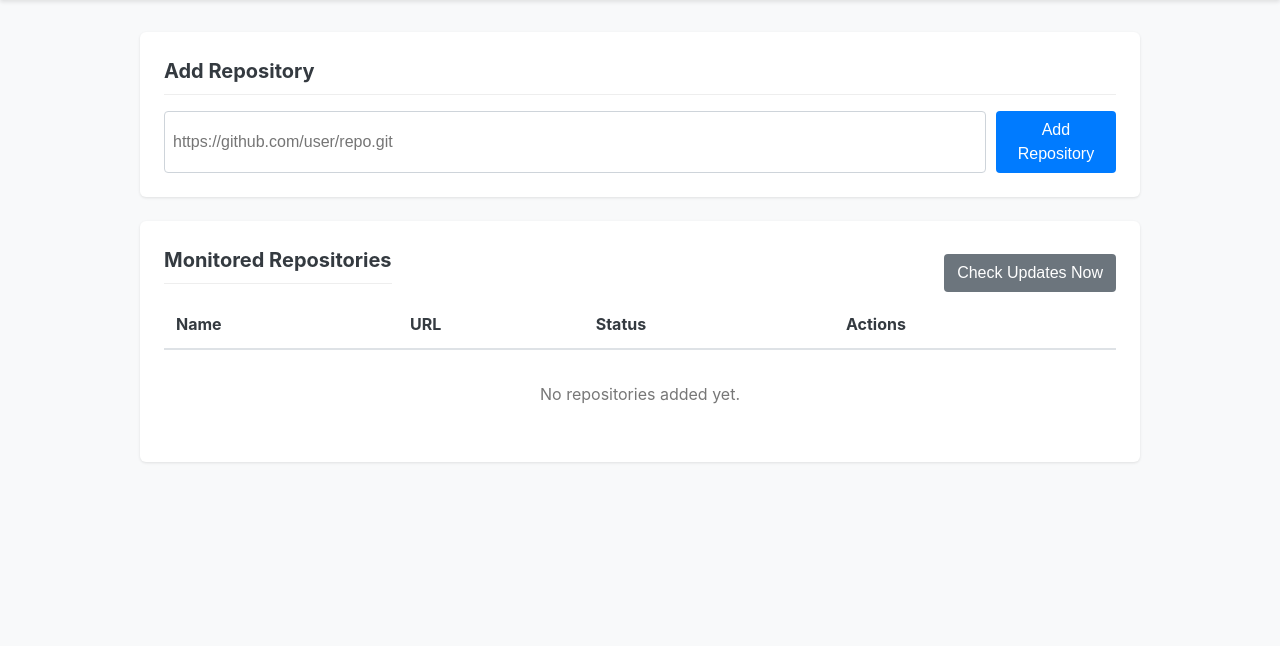
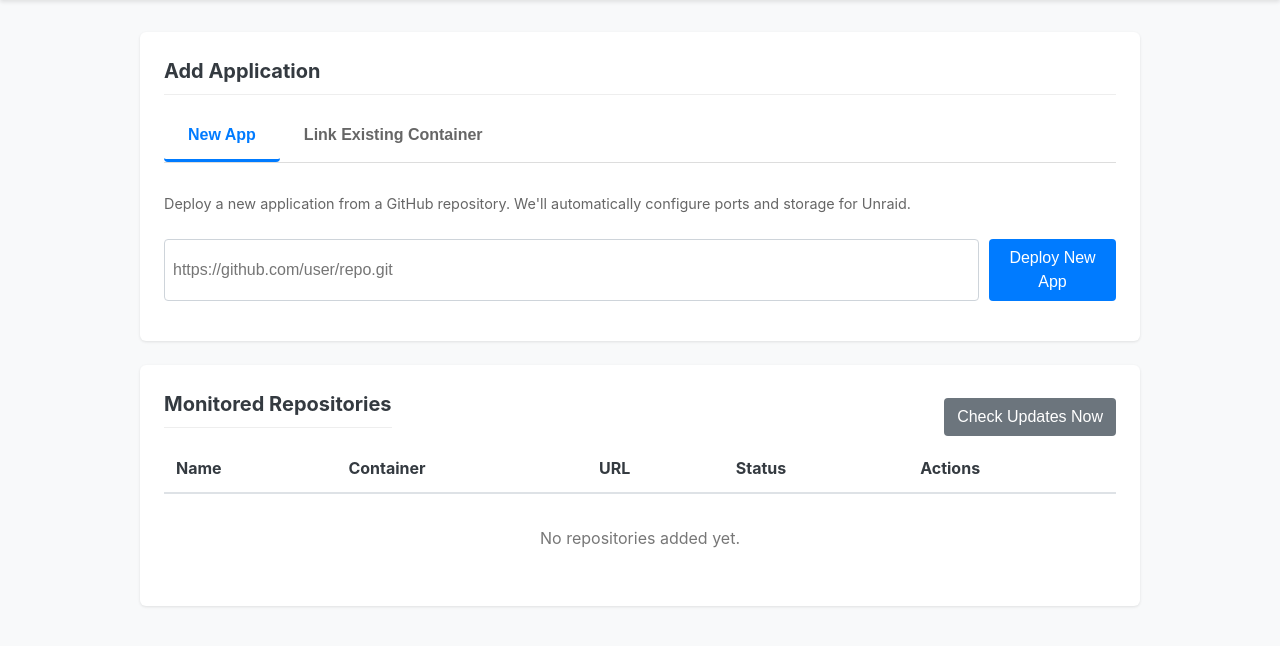
Before and after one commit to LordVaderXIII/Appmanager, a FastAPI app: page / in a window 1280 px wide. Shown: the part 62-708 px from the top of the page. Run offline with FastAPI, Linux system fonts and the light colour scheme; data that the repository does not hold is empty.

Commit message:
feat: Link existing containers and auto-config for new apps
- Added `container_name`, `port_mappings`, `volume_mappings`, `env_vars` to `Repository` model.
- Enhanced `DockerService` to list, inspect, and run containers with custom config.
- Updated `add_repo` logic to handle linking existing containers and auto-provisioning (ports/volumes) for new apps.
- Updated `dashboard.html` with Tabs for "New App" and "Link Existing Container".

```diff
--- a/src/main.py
+++ b/src/main.py
@@ -1,6 +1,6 @@
 from fastapi import FastAPI, Request, Depends, Form, HTTPException, BackgroundTasks
 from fastapi.templating import Jinja2Templates
-from fastapi.responses import HTMLResponse, RedirectResponse
+from fastapi.responses import HTMLResponse, RedirectResponse, JSONResponse
 from fastapi.staticfiles import StaticFiles
 from sqlalchemy.orm import Session
 from apscheduler.schedulers.background import BackgroundScheduler
@@ -8,7 +8,8 @@ import uvicorn
 import logging
 import os
 import hashlib
-from typing import List
+import json
+from typing import List, Optional
 
 from .database import engine, Base, get_db
 from .models import Repository, Settings, ErrorLog
@@ -43,6 +44,26 @@ def run_migrations():
                 if "github_token" not in columns:
                     logger.info("Migrating DB: Adding github_token to settings")
                     conn.execute(text("ALTER TABLE settings ADD COLUMN github_token VARCHAR"))
+
+                # Check for new columns in repositories
+                result = conn.execute(text("PRAGMA table_info(repositories)"))
+                repo_columns = [row[1] for row in result.fetchall()]
+
+                if "container_name" not in repo_columns:
+                    logger.info("Migrating DB: Adding container_name to repositories")
+                    conn.execute(text("ALTER TABLE repositories ADD COLUMN container_name VARCHAR"))
+
+                if "port_mappings" not in repo_columns:
+                    logger.info("Migrating DB: Adding port_mappings to repositories")
+                    conn.execute(text("ALTER TABLE repositories ADD COLUMN port_mappings TEXT"))
+
+                if "volume_mappings" not in repo_columns:
+                    logger.info("Migrating DB: Adding volume_mappings to repositories")
+                    conn.execute(text("ALTER TABLE repositories ADD COLUMN volume_mappings TEXT"))
+
+                if "env_vars" not in repo_columns:
+                    logger.info("Migrating DB: Adding env_vars to repositories")
+                    conn.execute(text("ALTER TABLE repositories ADD COLUMN env_vars TEXT"))
 
                 conn.commit()
             except Exception as e:
@@ -138,7 +159,21 @@ def process_repo(repo: Repository, db: Session, api_key: str):
         db.commit()
 
         logger.info(f"Building/Running {repo.name}...")
-        success, msg = docker_service.build_and_run(repo.local_path, repo.name)
+
+        # Load Config from DB
+        ports = json.loads(repo.port_mappings) if repo.port_mappings else None
+        volumes = json.loads(repo.volume_mappings) if repo.volume_mappings else None
+        env = json.loads(repo.env_vars) if repo.env_vars else None
+        container_name = repo.container_name
+
+        success, msg = docker_service.build_and_run(
+            repo.local_path,
+            repo.name,
+            ports=ports,
+            volumes=volumes,
+            env=env,
+            container_name=container_name
+        )
 
         if not success:
             handle_error(repo, db, api_key, "Build/Run Error", msg)
@@ -151,7 +186,7 @@ def process_repo(repo: Repository, db: Session, api_key: str):
     # 4. Check Runtime Health (Logs)
     # Even if build succeeded, we check logs for immediate crashes or errors
     # This is a bit heuristic.
-    logs = docker_service.get_logs(repo.local_path, repo.name)
+    logs = docker_service.get_logs(repo.local_path, repo.name, repo.container_name)
     # Simple heuristic: Check if container is running (handled by build_and_run somewhat)
     # If we wanted to scan logs for "Exception" or "Error", we could do it here.
     # For now, we rely on build/run exit codes mostly, but if the user wants to log
@@ -246,9 +281,14 @@ def update_settings(
     return RedirectResponse(url="/settings", status_code=303)
 
 @app.post("/repos")
-def add_repo(url: str = Form(...), background_tasks: BackgroundTasks = None, db: Session = Depends(get_db)):
+def add_repo(
+    url: str = Form(...),
+    link_container_id: Optional[str] = Form(None),
+    background_tasks: BackgroundTasks = None,
+    db: Session = Depends(get_db)
+):
     if not url.endswith(".git"):
-        # Helper to ensure it ends in .git for standard cloning, though git clone usually handles it.
+        # Helper to ensure it ends in .git for standard cloning
         pass
 
     existing = db.query(Repository).filter(Repository.url == url).first()
@@ -256,6 +296,44 @@ def add_repo(url: str = Form(...), background_tasks: BackgroundTasks = None, db:
         raise HTTPException(status_code=400, detail="Repository already exists")
 
     new_repo = Repository(url=url, status="pending")
+
+    if link_container_id:
+        # Link Existing Container Logic
+        config = docker_service.inspect_container(link_container_id)
+        if config:
+            new_repo.container_name = config["name"]
+            new_repo.port_mappings = json.dumps(config["ports"])
+            new_repo.volume_mappings = json.dumps(config["volumes"])
+            new_repo.env_vars = json.dumps(config["env"])
+            logger.info(f"Adopted config from container {config['name']}")
+    else:
+        # New App Logic - Auto Configuration
+        # Derive name from URL
+        repo_slug = url.split("/")[-1].replace(".git", "")
+        # Check if container name exists? simple heuristic for now.
+        new_repo.container_name = repo_slug # Default to repo slug
+
+        # Auto-Ports
+        # Assuming internal port is 80 (common) or we just map 80/tcp to something?
+        # Without knowing the internal port, we can't map it effectively unless we parse Dockerfile.
+        # But for many apps, we assume some standard or let user configure later.
+        # However, requirement says "intelligently selected".
+        # If we don't know the internal port, we can't map it.
+        # But if we assume 80 or 8080 or look at EXPOSE in Dockerfile later?
+        # For now, let's just pick a free port and map to 80 as a guess, or
+        # leave it empty and let Dockerfile EXPOSE handle it if using -P?
+        # Better: Pick a free port, say 8090, and map 8090->80.
+        free_port = docker_service.find_available_port()
+        if free_port:
+             new_repo.port_mappings = json.dumps({"80/tcp": free_port})
+
+        # Auto-Volumes
+        # /mnt/user/appdata/<name>
+        host_path = f"/mnt/user/appdata/{repo_slug}"
+        new_repo.volume_mappings = json.dumps({
+            host_path: {"bind": "/config", "mode": "rw"} # Common convention for /config
+        })
+
     db.add(new_repo)
     db.commit()
 
@@ -278,3 +356,22 @@ def delete_repo(repo_id: int, db: Session = Depends(get_db)):
 def trigger_now(background_tasks: BackgroundTasks):
     background_tasks.add_task(check_and_run_repos)
     return RedirectResponse(url="/", status_code=303)
+
+# --- Docker Endpoints ---
+
+@app.get("/docker/containers")
+def list_containers(db: Session = Depends(get_db)):
+    # Get managed container names
+    managed_repos = db.query(Repository).all()
+    managed_names = [r.container_name for r in managed_repos if r.container_name]
+
+    # Filter out managed ones
+    containers = docker_service.list_containers(filter_names=managed_names)
+    return JSONResponse(content=containers)
+
+@app.get("/docker/containers/{container_id}")
+def inspect_container(container_id: str):
+    config = docker_service.inspect_container(container_id)
+    if not config:
+        raise HTTPException(status_code=404, detail="Container not found")
+    return JSONResponse(content=config)
--- a/src/templates/dashboard.html
+++ b/src/templates/dashboard.html
@@ -3,12 +3,87 @@
 {% block title %}Dashboard - App Manager{% endblock %}
 
 {% block content %}
+
+<style>
+    .tab-container {
+        margin-bottom: 1rem;
+    }
+    .tab-header {
+        display: flex;
+        border-bottom: 1px solid #ddd;
+    }
+    .tab-btn {
+        padding: 0.75rem 1.5rem;
+        cursor: pointer;
+        background: none;
+        border: none;
+        border-bottom: 3px solid transparent;
+        font-weight: bold;
+        color: #666;
+    }
+    .tab-btn.active {
+        border-bottom-color: #007bff;
+        color: #007bff;
+    }
+    .tab-content {
+        display: none;
+        padding-top: 1rem;
+    }
+    .tab-content.active {
+        display: block;
+    }
+    .hidden {
+        display: none;
+    }
+</style>
+
 <div class="card">
-    <h2>Add Repository</h2>
-    <form action="/repos" method="post" style="display: flex; gap: 10px;">
-        <input type="text" name="url" placeholder="https://github.com/user/repo.git" required style="margin-bottom: 0; flex-grow: 1;">
-        <button type="submit" class="primary">Add Repository</button>
-    </form>
+    <h2>Add Application</h2>
+
+    <div class="tab-container">
+        <div class="tab-header">
+            <button class="tab-btn active" onclick="openTab('new-app')">New App</button>
+            <button class="tab-btn" onclick="openTab('link-app')">Link Existing Container</button>
+        </div>
+
+        <div id="new-app" class="tab-content active">
+            <form action="/repos" method="post" style="display: flex; gap: 10px; flex-direction: column;">
+                <p style="color: #666; font-size: 0.9rem;">
+                    Deploy a new application from a GitHub repository. We'll automatically configure ports and storage for Unraid.
+                </p>
+                <div style="display: flex; gap: 10px;">
+                    <input type="text" name="url" placeholder="https://github.com/user/repo.git" required style="margin-bottom: 0; flex-grow: 1;">
+                    <button type="submit" class="primary">Deploy New App</button>
+                </div>
+            </form>
+        </div>
+
+        <div id="link-app" class="tab-content">
+             <form action="/repos" method="post" style="display: flex; gap: 10px; flex-direction: column;">
+                <p style="color: #666; font-size: 0.9rem;">
+                    Link a running Docker container to a GitHub repository to enable automatic updates and management.
+                </p>
+
+                <label for="container-select">Select Running Container:</label>
+                <select id="container-select" name="link_container_id" onchange="previewContainer()" required style="width: 100%; padding: 0.5rem; margin-bottom: 1rem;">
+                    <option value="">Loading containers...</option>
+                </select>
+
+                <div id="container-preview" class="hidden" style="background: #f9f9f9; padding: 1rem; border-radius: 4px; margin-bottom: 1rem; font-size: 0.9rem;">
+                    <strong>Details to be adopted:</strong>
+                    <ul style="margin: 0.5rem 0 0 1.5rem; padding: 0;">
+                        <li>Ports: <span id="preview-ports"></span></li>
+                        <li>Volumes: <span id="preview-volumes"></span></li>
+                    </ul>
+                </div>
+
+                <div style="display: flex; gap: 10px;">
+                    <input type="text" name="url" placeholder="https://github.com/user/repo.git" required style="margin-bottom: 0; flex-grow: 1;">
+                    <button type="submit" class="primary">Link & Manage</button>
+                </div>
+            </form>
+        </div>
+    </div>
 </div>
 
 <div class="card">
@@ -23,6 +98,7 @@
         <thead>
             <tr>
                 <th>Name</th>
+                <th>Container</th>
                 <th>URL</th>
                 <th>Status</th>
                 <th>Actions</th>
@@ -32,6 +108,7 @@
             {% for repo in repos %}
             <tr>
                 <td>{{ repo.name }}</td>
+                <td><small>{{ repo.container_name or '-' }}</small></td>
                 <td><a href="{{ repo.url }}" target="_blank" style="color: #007bff; text-decoration: none;">{{ repo.url }}</a></td>
                 <td class="status-{{ repo.status }}">{{ repo.status|capitalize }}</td>
                 <td>
@@ -42,10 +119,65 @@
             </tr>
             {% else %}
             <tr>
-                <td colspan="4" style="text-align: center; color: #777; padding: 2rem;">No repositories added yet.</td>
+                <td colspan="5" style="text-align: center; color: #777; padding: 2rem;">No repositories added yet.</td>
             </tr>
             {% endfor %}
         </tbody>
     </table>
 </div>
+
+<script>
+    function openTab(tabId) {
+        document.querySelectorAll('.tab-content').forEach(el => el.classList.remove('active'));
+        document.querySelectorAll('.tab-btn').forEach(el => el.classList.remove('active'));
+        document.getElementById(tabId).classList.add('active');
+        event.currentTarget.classList.add('active');
+
+        if (tabId === 'link-app') {
+            loadContainers();
+        }
+    }
+
+    async function loadContainers() {
+        const select = document.getElementById('container-select');
+        select.innerHTML = '<option value="">Loading...</option>';
+
+        try {
+            const response = await fetch('/docker/containers');
+            const containers = await response.json();
+
+            select.innerHTML = '<option value="">-- Select a Container --</option>';
+            containers.forEach(c => {
+                const option = document.createElement('option');
+                option.value = c.id;
+                option.text = `${c.name} (${c.image})`;
+                select.appendChild(option);
+            });
+        } catch (e) {
+            select.innerHTML = '<option value="">Error loading containers</option>';
+            console.error(e);
+        }
+    }
+
+    async function previewContainer() {
+        const id = document.getElementById('container-select').value;
+        const preview = document.getElementById('container-preview');
+
+        if (!id) {
+            preview.classList.add('hidden');
+            return;
+        }
+
+        try {
+            const response = await fetch(`/docker/containers/${id}`);
+            const data = await response.json();
+
+            document.getElementById('preview-ports').textContent = JSON.stringify(data.ports);
+            document.getElementById('preview-volumes').textContent = Object.keys(data.volumes).join(', ');
+            preview.classList.remove('hidden');
+        } catch (e) {
+            console.error(e);
+        }
+    }
+</script>
 {% endblock %}
```
Also changed, not shown: src/models.py (+7 -1 lines), src/services/docker_service.py (+123 -10 lines).
